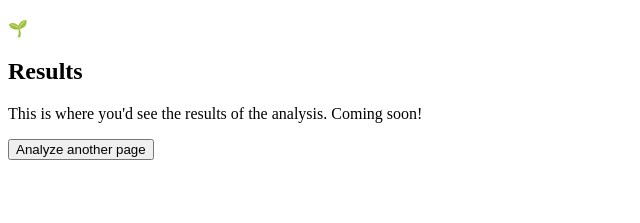
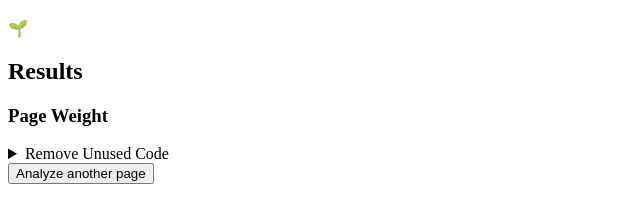
Before and after one commit to sparkbox/carbon-visualizer-extension, a browser extension: page src/panels/results/results.html in a window 1280 px wide. Shown: the part 61-284 px from the top of the page, without its empty margins (0-640 px from the left). Drawn offline with Linux system fonts and the light colour scheme.

Commit message:
feat: results accordion - add basic markup and styles
Add basic markup structure for results page accordion areas, within
details / summary elements.

```diff
--- a/src/panels/results/results.html
+++ b/src/panels/results/results.html
@@ -16,10 +16,16 @@
           🌱
         </div>
         <h2 class="cv-results__title">Results</h2>
-        <p class="cv-results__description">
-          This is where you'd see the results of the analysis. Coming soon!
-        </p>
-
+        <div class="cv-results__sections">
+          <h3>Page Weight</h3>
+          <details class="cv-results__details">
+            <summary class="heading-sm">Remove Unused Code</summary>
+            <div class="cv-results__group">
+              <h4 class="heading-xs">Unused CSS</h4>
+              <p>&mdash;</p>
+            </div>
+          </details>
+        </div>
         <button class="cv-btn cv-btn--primary" id="back-to-welcome-btn">
           Analyze another page
         </button>
--- a/src/styles/results.css
+++ b/src/styles/results.css
@@ -24,3 +24,27 @@
   color: var(--cv-white);
   line-height: 1.5;
 }
+
+.cv-results__sections {
+  text-align: start;
+  margin-bottom: 2.0rem;
+}
+
+.cv-results__group {
+  padding: 1.0rem;
+  border: 1px solid currentColor;
+  border-inline-start-width: 4px;
+  border-radius: 1.0rem;
+}
+
+.cv-results__group > *:first-child {
+  margin-block-start: 0;
+}
+
+.cv-results__group > *:last-child {
+  margin-block-end: 0;
+}
+
+.cv-results__details summary {
+  margin-block-end: 0.5rem;
+}
```
